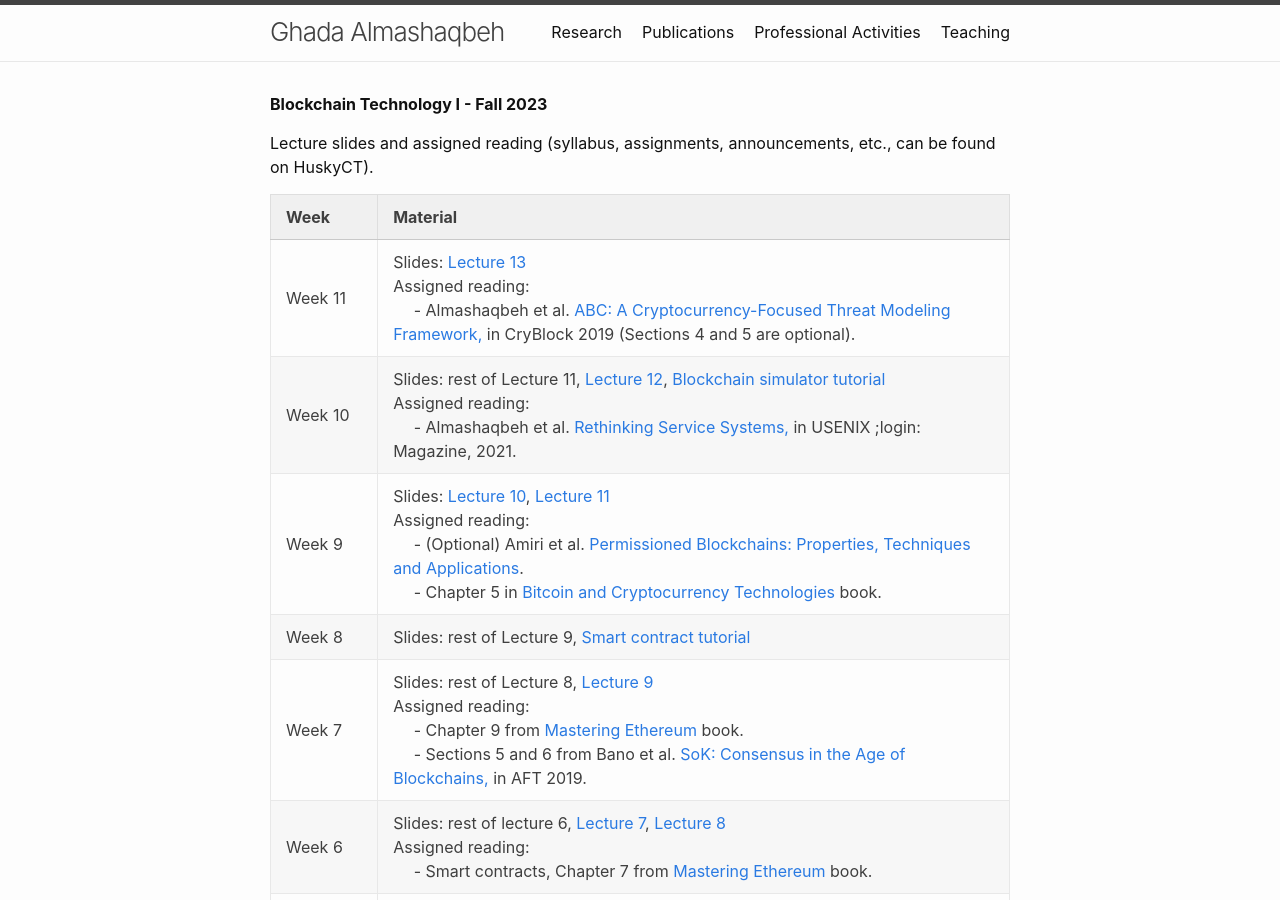
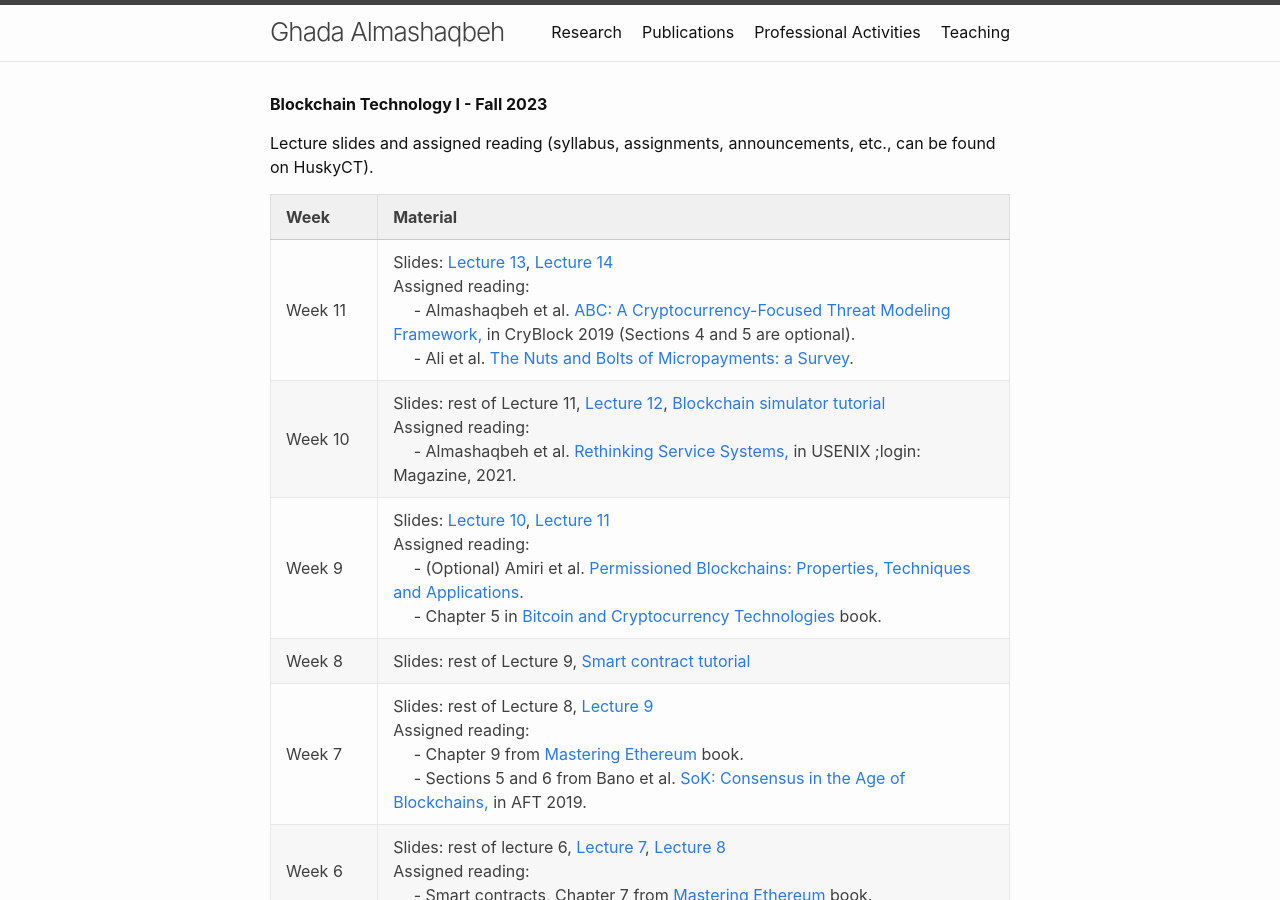
Before and after one commit to GhadaAlmashaqbeh/GhadaAlmashaqbeh.github.io, a Jekyll site: the page built from courses/blockchain-technology-f2023/index.md, in a window 1280 px wide and 900 px high. Built offline with Jekyll 4.4.1, drawn with Linux system fonts in a browser that asks for light colours.

Commit message:
add lectures

```diff
--- a/courses/blockchain-technology-f2023/index.md
+++ b/courses/blockchain-technology-f2023/index.md
@@ -8,7 +8,7 @@
 
 | Week&emsp;&emsp;| Material           |
 |----------|--------------------|
-| Week 11 | Slides: [Lecture 13](./lecture13.pdf) <br/> Assigned reading: <br/>&emsp; - Almashaqbeh et al. [ABC: A Cryptocurrency-Focused Threat Modeling Framework,](https://arxiv.org/pdf/1903.03422.pdf) in CryBlock 2019 (Sections 4 and 5 are optional). |
+| Week 11 | Slides: [Lecture 13](./lecture13.pdf), [Lecture 14](./lecture14.pdf) <br/> Assigned reading: <br/>&emsp; - Almashaqbeh et al. [ABC: A Cryptocurrency-Focused Threat Modeling Framework,](https://arxiv.org/pdf/1903.03422.pdf) in CryBlock 2019 (Sections 4 and 5 are optional). <br/> &emsp; - Ali et al. [The Nuts and Bolts of Micropayments: a Survey](https://arxiv.org/pdf/1710.02964.pdf).|
 | Week 10 | Slides: rest of Lecture 11, [Lecture 12](./lecture12.pdf), [Blockchain simulator tutorial](./tutorialvis.pdf) <br/> Assigned reading: <br/>&emsp; - Almashaqbeh et al. [Rethinking Service Systems,](https://www.usenix.org/publications/loginonline/rethinking-service-systems) in USENIX ;login: Magazine, 2021. |
 | Week 9 | Slides: [Lecture 10](./lecture10.pdf), [Lecture 11](./lecture11.pdf) <br/> Assigned reading: <br/> &emsp; - (Optional) Amiri et al. [Permissioned Blockchains: Properties, Techniques and Applications](https://www.seas.upenn.edu/~mjamiri/papers/permissionedblockchains.pdf).<br/> &emsp; - Chapter 5 in [Bitcoin and Cryptocurrency Technologies](https://github.com/bitcoinbook/bitcoinbook/blob/develop/book.asciidoc) book.  |
 | Week 8 | Slides: rest of Lecture 9, [Smart contract tutorial](./smart-contract-tutorial.pdf) |
```
Also changed, not shown: 3 other files.
